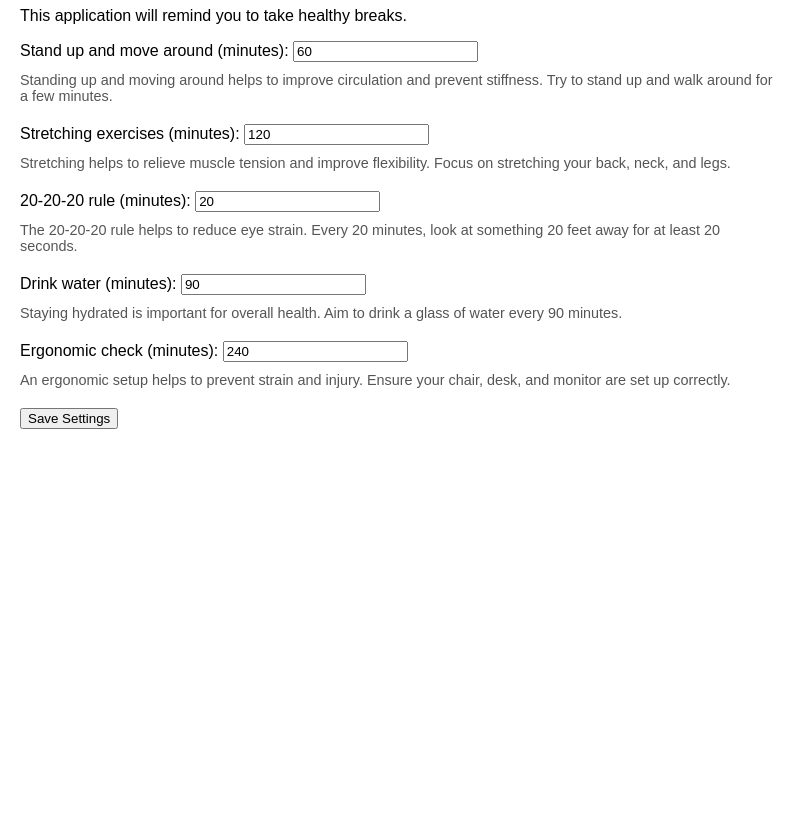
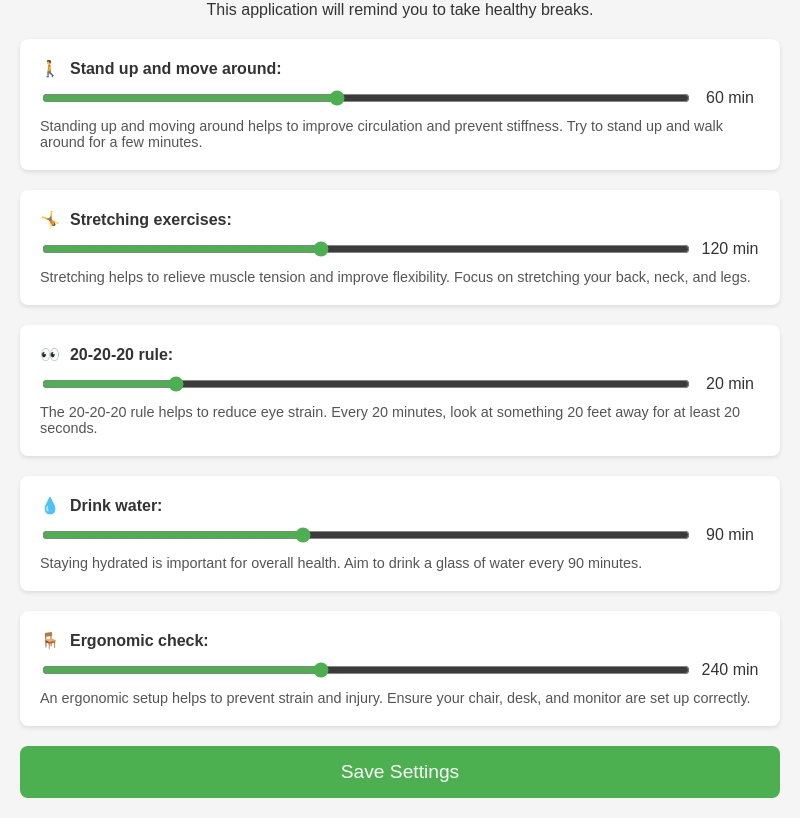
Before and after one commit to NiclzzK/healthy-reminders, an Electron app: page src/index.html in a window 800 px wide. Shown: the part 73-891 px from the top of the page. Before the commit the page ends 800 px from the top, so only its background shows below. Drawn offline with Linux system fonts and the light colour scheme.

Commit message:
design changes

```diff
--- a/src/index.html
+++ b/src/index.html
@@ -7,52 +7,120 @@
     <style>
         body {
             font-family: Arial, sans-serif;
+            background-color: #F5F5F5;
             margin: 20px;
+            padding: 0;
         }
         h1 {
             color: #4CAF50;
+            text-align: center;
+            margin-bottom: 10px;
+        }
+        p.description {
+            text-align: center;
+            margin-bottom: 20px;
+            color: #333333;
         }
         .reminder {
+            background-color: #FFFFFF;
+            border-radius: 8px;
+            padding: 20px;
             margin-bottom: 20px;
+            box-shadow: 0 2px 4px rgba(0, 0, 0, 0.1);
+        }
+        .reminder label {
+            display: flex;
+            align-items: center;
+            font-weight: bold;
+            margin-bottom: 10px;
+            color: #333333;
+        }
+        .reminder .icon {
+            margin-right: 10px;
         }
         .details {
             margin-top: 10px;
             font-size: 0.9em;
             color: #555;
         }
+        .slider-container {
+            display: flex;
+            align-items: center;
+        }
+        .slider-container input[type="range"] {
+            flex: 1;
+            margin-right: 10px;
+            accent-color: #4CAF50;
+        }
+        .slider-value {
+            width: 60px;
+            text-align: center;
+            color: #333333;
+        }
+        .save-button {
+            display: block;
+            width: 100%;
+            padding: 15px;
+            background-color: #4CAF50;
+            color: #FFFFFF;
+            border: none;
+            border-radius: 8px;
+            font-size: 1.2em;
+            cursor: pointer;
+            text-align: center;
+            margin-top: 20px;
+        }
+        .save-button:hover {
+            background-color: #45A049;
+        }
     </style>
 </head>
 <body>
 <h1>Healthy Reminders</h1>
-<p>This application will remind you to take healthy breaks.</p>
+<p class="description">This application will remind you to take healthy breaks.</p>
 
 <div class="reminder">
-    <label for="standUpInterval">Stand up and move around (minutes):</label>
-    <input type="number" id="standUpInterval" value="60">
+    <label for="standUpInterval"><span class="icon">🚶</span>Stand up and move around:</label>
+    <div class="slider-container">
+        <input type="range" id="standUpInterval" min="10" max="120" value="60">
+        <span class="slider-value" id="standUpIntervalValue">60 min</span>
+    </div>
     <div class="details">Standing up and moving around helps to improve circulation and prevent stiffness. Try to stand up and walk around for a few minutes.</div>
 </div>
 <div class="reminder">
-    <label for="stretchInterval">Stretching exercises (minutes):</label>
-    <input type="number" id="stretchInterval" value="120">
+    <label for="stretchInterval"><span class="icon">🤸</span>Stretching exercises:</label>
+    <div class="slider-container">
+        <input type="range" id="stretchInterval" min="30" max="240" value="120">
+        <span class="slider-value" id="stretchIntervalValue">120 min</span>
+    </div>
     <div class="details">Stretching helps to relieve muscle tension and improve flexibility. Focus on stretching your back, neck, and legs.</div>
 </div>
 <div class="reminder">
-    <label for="eyeCareInterval">20-20-20 rule (minutes):</label>
-    <input type="number" id="eyeCareInterval" value="20">
+    <label for="eyeCareInterval"><span class="icon">👀</span>20-20-20 rule:</label>
+    <div class="slider-container">
+        <input type="range" id="eyeCareInterval" min="10" max="60" value="20">
+        <span class="slider-value" id="eyeCareIntervalValue">20 min</span>
+    </div>
     <div class="details">The 20-20-20 rule helps to reduce eye strain. Every 20 minutes, look at something 20 feet away for at least 20 seconds.</div>
 </div>
 <div class="reminder">
-    <label for="waterInterval">Drink water (minutes):</label>
-    <input type="number" id="waterInterval" value="90">
+    <label for="waterInterval"><span class="icon">💧</span>Drink water:</label>
+    <div class="slider-container">
+        <input type="range" id="waterInterval" min="30" max="180" value="90">
+        <span class="slider-value" id="waterIntervalValue">90 min</span>
+    </div>
     <div class="details">Staying hydrated is important for overall health. Aim to drink a glass of water every 90 minutes.</div>
 </div>
 <div class="reminder">
-    <label for="ergonomicCheckInterval">Ergonomic check (minutes):</label>
-    <input type="number" id="ergonomicCheckInterval" value="240">
+    <label for="ergonomicCheckInterval"><span class="icon">🪑</span>Ergonomic check:</label>
+    <div class="slider-container">
+        <input type="range" id="ergonomicCheckInterval" min="60" max="480" value="240">
+        <span class="slider-value" id="ergonomicCheckIntervalValue">240 min</span>
+    </div>
     <div class="details">An ergonomic setup helps to prevent strain and injury. Ensure your chair, desk, and monitor are set up correctly.</div>
 </div>
 
-<button id="saveSettings">Save Settings</button>
+<button class="save-button" id="saveSettings">Save Settings</button>
 
 <script src="renderer.js"></script>
 </body>
--- a/src/main.js
+++ b/src/main.js
@@ -16,6 +16,7 @@ function createWindow() {
         width: 800,
         height: 600,
         show: false,
+        autoHideMenuBar: true,
         webPreferences: {
             preload: path.join(__dirname, 'preload.js'),
             nodeIntegration: false,
--- a/src/renderer.js
+++ b/src/renderer.js
@@ -1,3 +1,10 @@
+document.querySelectorAll('input[type="range"]').forEach(slider => {
+    slider.addEventListener('input', (event) => {
+        const id = event.target.id;
+        document.getElementById(id + 'Value').innerText = event.target.value + ' min';
+    });
+});
+
 document.getElementById('saveSettings').addEventListener('click', () => {
     const standUpInterval = document.getElementById('standUpInterval').value;
     const stretchInterval = document.getElementById('stretchInterval').value;
@@ -14,4 +21,10 @@ document.getElementById('saveSettings').addEventListener('click', () => {
     };
 
     window.electron.sendSettings(settings);
+
+    const saveButton = document.getElementById("saveSettings");
+    saveButton.innerText = "Settings Saved!";
+    setTimeout(() => {
+        saveButton.innerText = "Save Settings";
+    }, 2000);
 });
```
